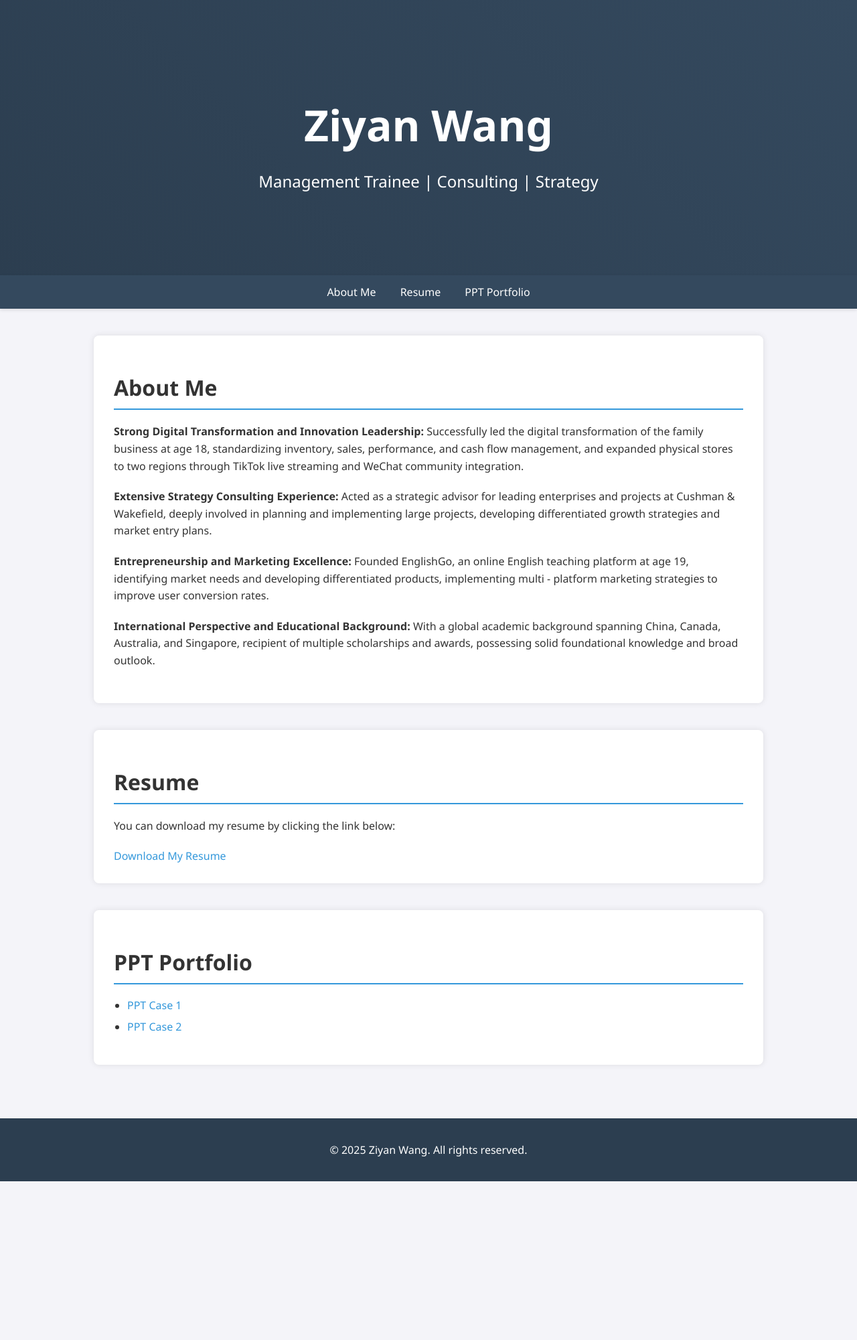
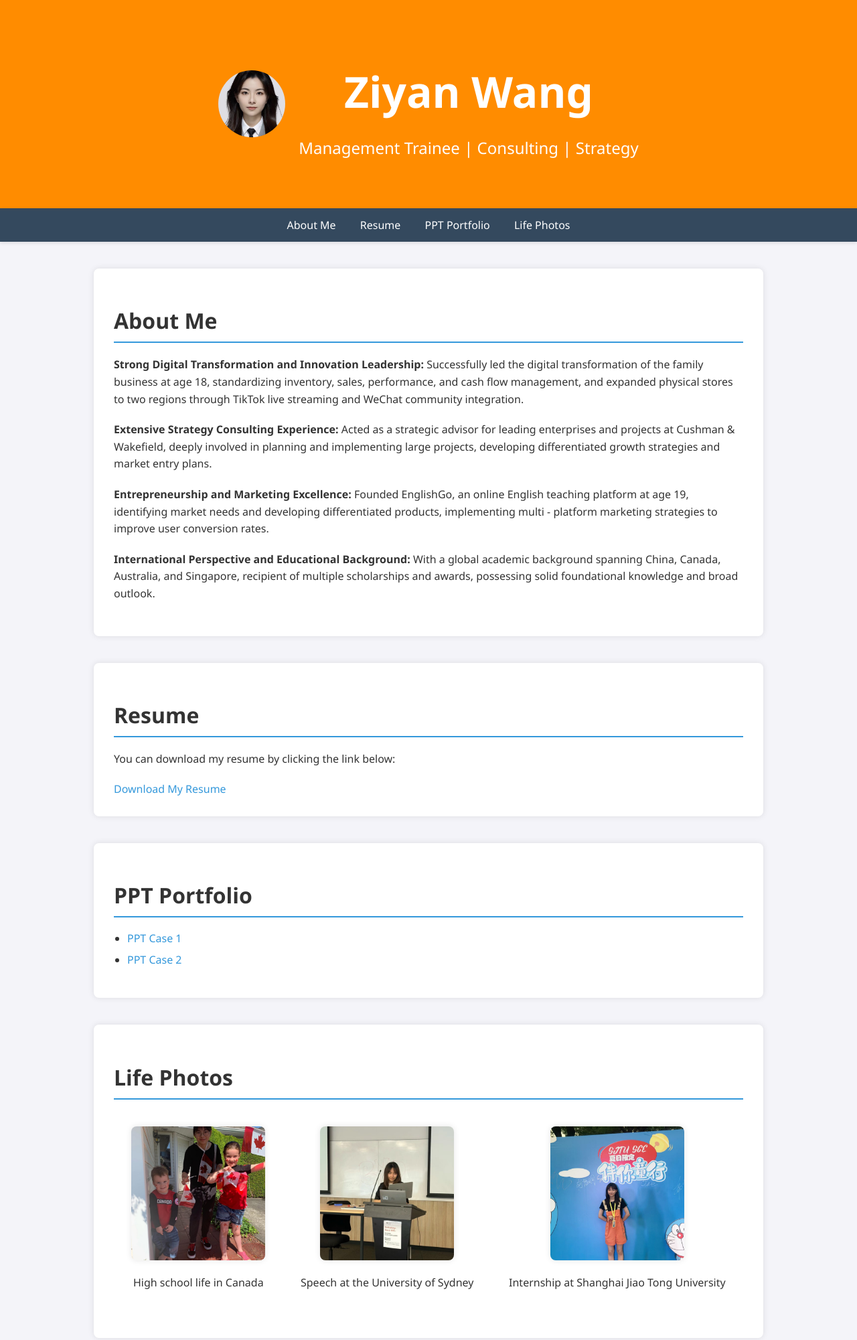
Before and after one commit to ZiyanWang-AU/ZiyanWang-AU.github.io, a plain HTML site: page index.html in a window 1280 px wide. Shown: the top 2001 px of the page at 67% size. Before the commit the page ends 1764 px from the top, so only its background shows below. Drawn offline with Linux system fonts and the light colour scheme.

Commit message:
Optimize index.html for better appearance and layout

```diff
--- a/index.html
+++ b/index.html
@@ -4,7 +4,7 @@
 <head>
     <meta charset="UTF-8">
     <meta name="viewport" content="width=device-width, initial-scale=1.0">
-    <title>ZiyanWang's Personal Page</title>
+    <title>ZiyanWang - AU's Personal Page</title>
     <style>
         /* 全局样式 */
         body {
@@ -27,12 +27,28 @@
 
         /* 头部样式 */
         header {
-            background: linear-gradient(45deg, #2c3e50, #34495e);
+            background: #FF8C00; /* 高级橙色 */
             color: white;
             text-align: center;
-            padding: 100px 0;
+            padding: 50px 0;
             position: relative;
             overflow: hidden;
+            display: flex;
+            justify-content: center;
+            align-items: center;
+        }
+
+        .header-content {
+            display: flex;
+            align-items: center;
+        }
+
+        .profile-pic {
+            width: 100px;
+            height: 100px;
+            border-radius: 50%;
+            margin-right: 20px;
+            object-fit: cover;
         }
 
         header h1 {
@@ -135,6 +151,10 @@
             animation-delay: 2.5s;
         }
 
+        section:nth-child(4) {
+            animation-delay: 3s;
+        }
+
         @keyframes fadeInSection {
             from {
                 opacity: 0;
@@ -200,6 +220,26 @@
             transform: scale(1.05);
         }
 
+        /* 生活照样式 */
+        .life-photos {
+            display: flex;
+            flex-wrap: wrap;
+            justify-content: space-around;
+        }
+
+        .life-photo {
+            margin: 20px;
+            text-align: center;
+        }
+
+        .life-photo img {
+            width: 200px;
+            height: 200px;
+            object-fit: cover;
+            border-radius: 8px;
+            box-shadow: 0 0 10px rgba(0, 0, 0, 0.1);
+        }
+
         /* 页脚样式 */
         footer {
             background-color: #2c3e50;
@@ -213,8 +253,13 @@
 <body>
     <!-- 头部 -->
     <header>
-        <h1>Ziyan Wang</h1>
-        <p>Management Trainee | Consulting | Strategy</p>
+        <div class="header-content">
+            <img class="profile-pic" src="touxiang.jpg" alt="Profile Picture">
+            <div>
+                <h1>Ziyan Wang</h1>
+                <p>Management Trainee | Consulting | Strategy</p>
+            </div>
+        </div>
     </header>
 
     <!-- 导航栏 -->
@@ -223,6 +268,7 @@
             <li><a href="#about">About Me</a></li>
             <li><a href="#resume">Resume</a></li>
             <li><a href="#ppt-portfolio">PPT Portfolio</a></li>
+            <li><a href="#life-photos">Life Photos</a></li>
         </ul>
     </nav>
 
@@ -252,6 +298,25 @@
                 <li><a href="PPT case2.pdf">PPT Case 2</a></li>
             </ul>
         </section>
+
+        <!-- 生活照 -->
+        <section id="life-photos">
+            <h2>Life Photos</h2>
+            <div class="life-photos">
+                <div class="life-photo">
+                    <img src="shenghuozhao1.jpg" alt="High school life in Canada">
+                    <p>High school life in Canada</p>
+                </div>
+                <div class="life-photo">
+                    <img src="shenghuozhao2.jpg" alt="Speech at the University of Sydney">
+                    <p>Speech at the University of Sydney</p>
+                </div>
+                <div class="life-photo">
+                    <img src="shenghuozhao3.jpg" alt="Internship at Shanghai Jiao Tong University">
+                    <p>Internship at Shanghai Jiao Tong University</p>
+                </div>
+            </div>
+        </section>
     </main>
 
     <!-- 页脚 -->
```
Also changed, not shown: shenghuozhao1.jpg (added), shenghuozhao2.jpg (added), shenghuozhao3.jpg (added), touxiang.jpg (added).
